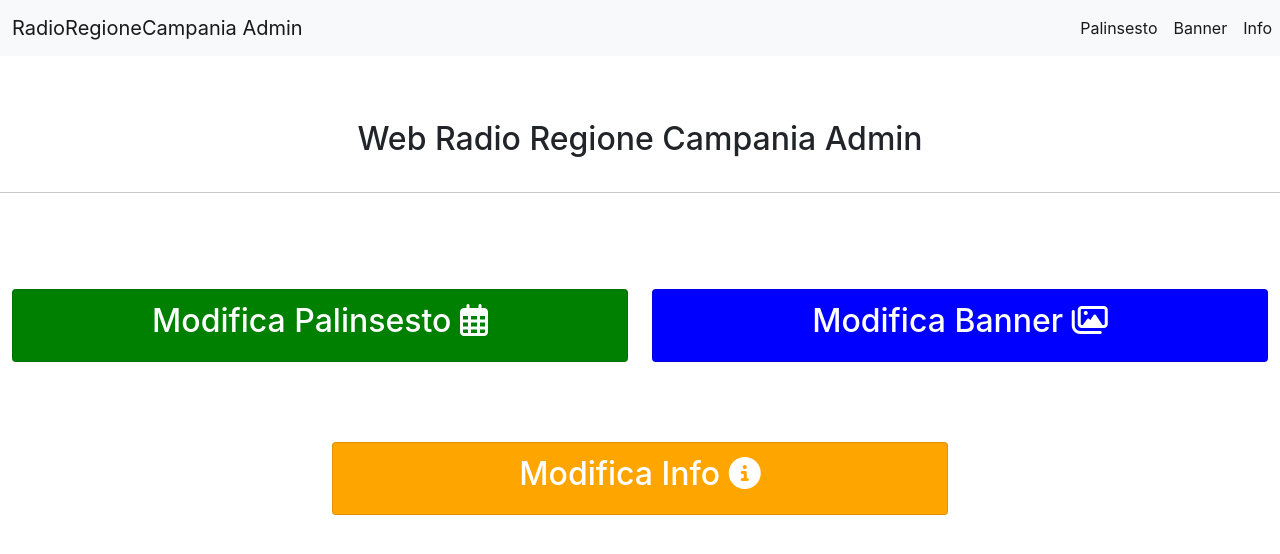
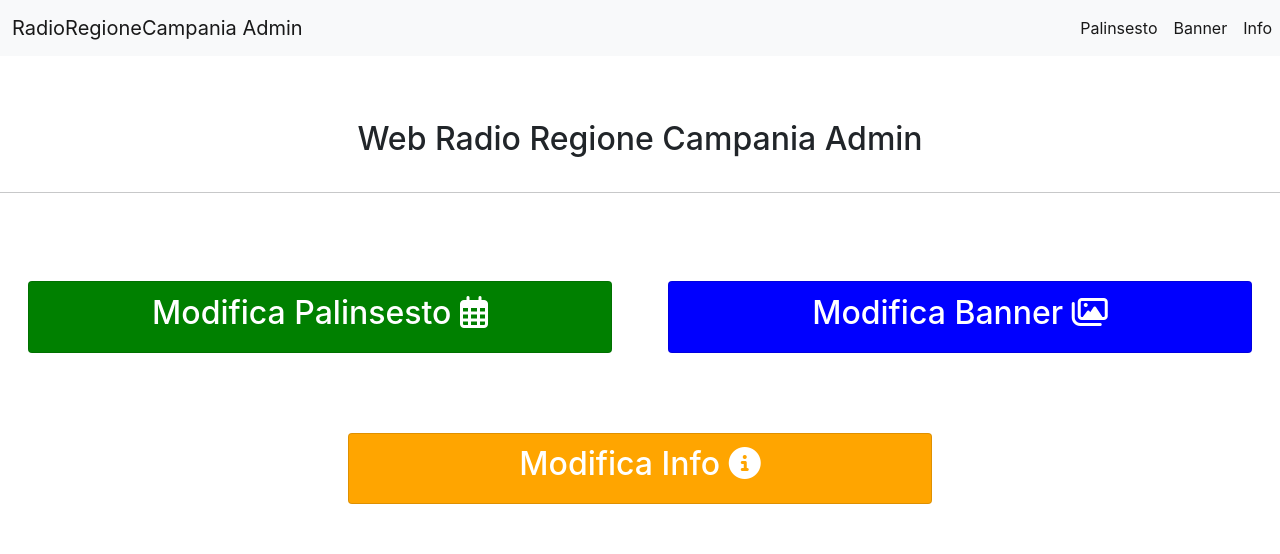
Before and after one commit to 1r0n51uv/WebRadioAdmin, a React (Create React App) app: page / in a window 1280 px wide. Shown: the top 554 px of the page. Built offline with nearby package versions, Linux system fonts and the light colour scheme; no server answers; what react-firestore would draw is missing.

Commit message:
- fixed router 2

```diff
--- a/src/pages/adminHome.js
+++ b/src/pages/adminHome.js
@@ -12,26 +12,26 @@ class AdminHome extends Component {
                     <hr/>
 
                     <div className="col-md-6 mx-auto" style={{marginTop: '5%'}}>
-                        <Link className="nav-link active" to="palinsesto"/>
+                        <Link className="nav-link active" to="palinsesto">
                             <div className="card mx-auto text-center" style={{backgroundColor: 'green', padding: '2%'}}>
                                 <h2 style={{color: 'white'}}>Modifica Palinsesto <i className="far fa-calendar-alt"></i></h2>
                             </div>
-
+                        </Link>
                     </div>
                     <div className="col-md-6 mx-auto" style={{marginTop: '5%'}}>
-                        <Link className="nav-link active" to="banner"/>
+                        <Link className="nav-link active" to="banner">
                             <div className="card mx-auto text-center" style={{backgroundColor: 'blue', padding: '2%'}}>
                                 <h2 style={{color: 'white'}}>Modifica Banner <i className="far fa-images"></i></h2>
                             </div>
-
+                        </Link>
                     </div >
 
                     <div className="col-md-6 mx-auto" style={{marginTop: '5%'}}>
-                        <Link className="nav-link active" to="info"/>
+                        <Link className="nav-link active" to="info">
                             <div className="card mx-auto text-center" style={{backgroundColor: 'orange', padding: '2%'}}>
                                 <h2 style={{color: 'white'}}>Modifica Info <i className="fas fa-info-circle"></i></h2>
                             </div>
-
+                        </Link>
                     </div>
 
                 </div>
```
Lines whose indentation alone changed are shown as unchanged.
